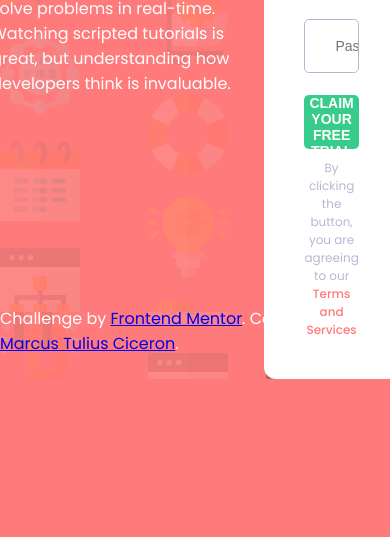
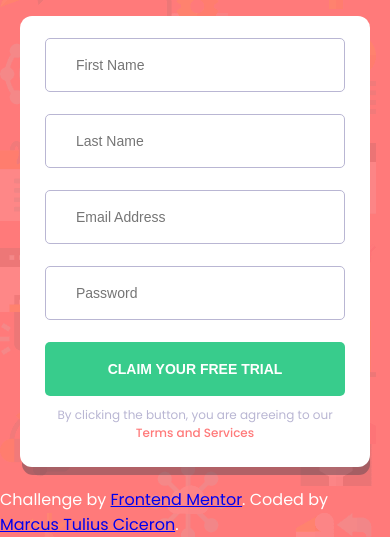
Before and after one commit to MarcusTuliusCiceron/Intro-component-with-sign-up-form-challenge-hub, a plain HTML site: page index.html in a window 390 px wide. Shown: the part 488-1025 px from the top of the page. Before the commit the page ends 867 px from the top, so only its background shows below. Drawn offline with Linux system fonts and the light colour scheme.

Commit message:
Mobile design complete

```diff
--- a/_mixin.scss
+++ b/_mixin.scss
@@ -2,8 +2,11 @@
 
 }
 
-$breakpoints-up: ("medium": "40em", "large": "64em", "xlarge": "87.5em");
-$breakpoints-down: ("small": "39.9375em", "medium": "63.9375em", "large": "87.4375em");
+$breakpoints-up: ("medium": "40em", "large": "56.3125em", "xlarge": "87.5em");
+$breakpoints-down: ("small": "39.9375em", "medium": "56.25em", "large": "87.4375em");
+
+
+
 
 @mixin breakpoint-up($size) {
     @media (min-width: map-get($breakpoints-up, $size)){
--- a/style.scss
+++ b/style.scss
@@ -34,16 +34,34 @@ body{
     display: flex;
     row-gap: 25px;
     height: auto;
-
+    @include breakpoint-down(medium){
+        flex-direction: column;
+        margin: 20px;
+    }
 }
 
 .grid__left{
     margin: auto;
     flex: 1;
+    @include breakpoint-down(medium){
+        text-align: center;
+    }
     h1{
         font-size: 56px;
         line-height: 1;
         margin-bottom: 25px;
+        @include breakpoint-down(medium){
+            font-size: 30px;
+            margin-left: 40px;
+            margin-right: 40px;
+            margin-top: 80px;
+        }
+    }
+    p{
+        @include breakpoint-down(medium){
+            font-size: 17px;
+            margin-bottom: 70px;
+        }
     }
 }
 .grid__right{
@@ -57,8 +75,14 @@ body{
         justify-content: center;
         align-content: center;
         margin-bottom: 30px;
+        text-align: center;
         height: 62px;
         box-shadow: 1px 9px 0px -1px $darkBluea;
+        @include breakpoint-down(medium){
+            height: 90px;
+            padding-left: 80px;
+            padding-right: 80px;
+        }
 
     }
     &__form{
@@ -70,6 +94,10 @@ body{
         padding-top: 18px;
         border-radius: 12px;
         box-shadow: 1px 9px 0px -1px $darkBluea;
+       @include breakpoint-down(medium){
+           padding: 25px;
+           padding-top: 0px;
+       }
 
         .input_box{
             position: relative;
```
Also changed, not shown: style.css, 1 other file.
